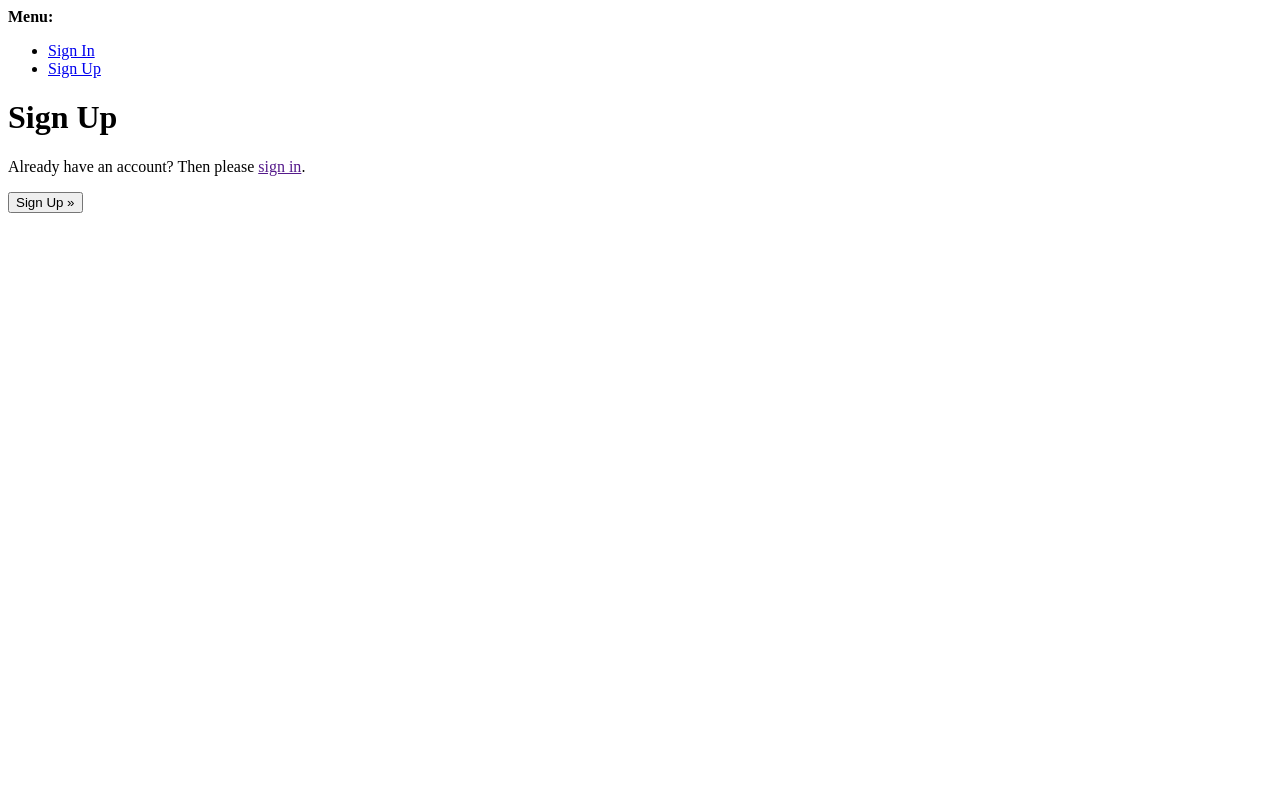
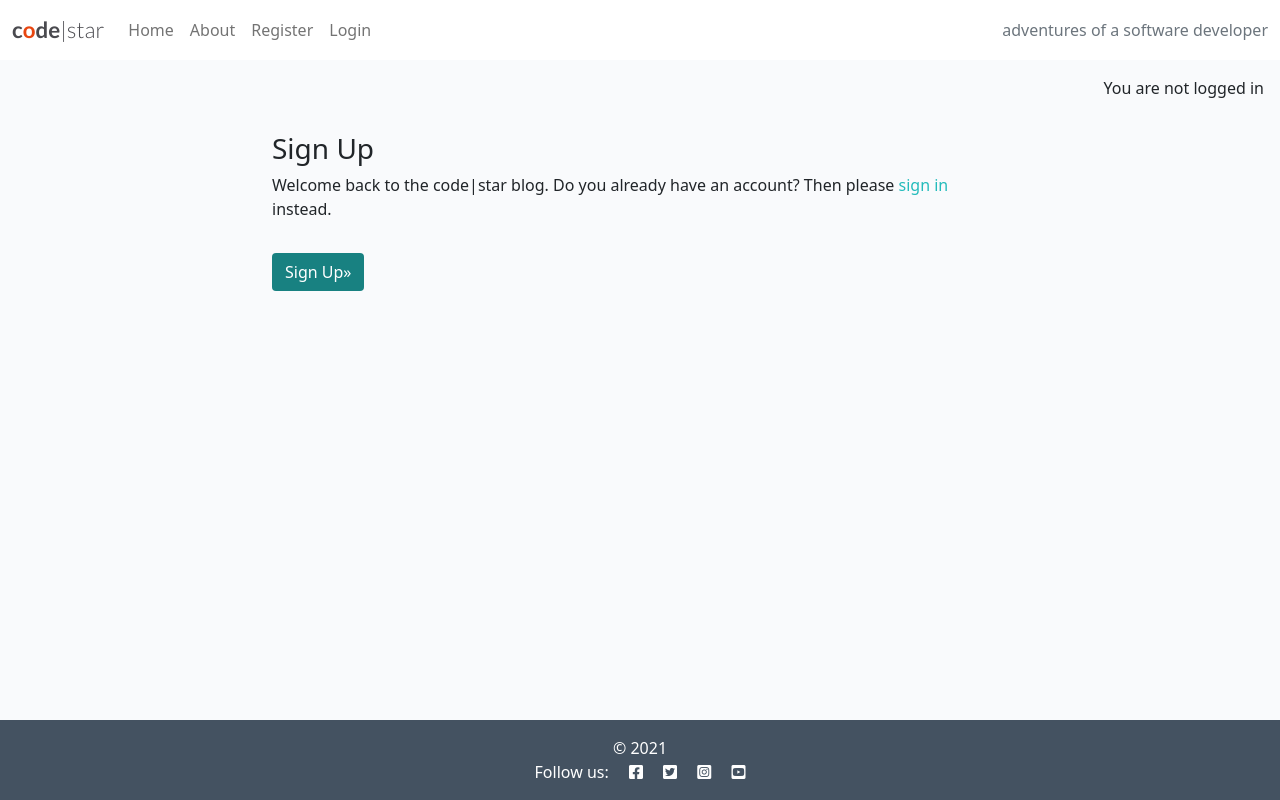
Before and after one commit to w1zzball/CI-Codestar, a Django app: template templates/account/signup.html in a window 1280 px wide. Run offline with Django 4.2, Linux system fonts and the light colour scheme; the template is opened without the code that fills it: most values are stand-ins (such as "Sample title", 1, 10 or a date in 2020).

Commit message:
Enhance signup page layout and messaging; add user authentication status to base template

```diff
--- a/templates/account/signup.html
+++ b/templates/account/signup.html
@@ -1,21 +1,35 @@
-{% extends "account/base.html" %}
+{% extends 'base.html' %}
 
 {% load i18n %}
 
-{% block head_title %}{% trans "Signup" %}{% endblock head_title %}
+{% block head_title %}
+  {% trans 'Signup' %}
+{% endblock %}
 
 {% block content %}
-<h1>{% trans "Sign Up" %}</h1>
+  <div class="container">
+    <div class="row">
+      <div class="col-md-8 mt-3 offset-md-2">
+        <h3>{% trans 'Sign Up' %}</h3>
 
-<p>{% blocktrans %}Already have an account? Then please <a href="{{ login_url }}">sign in</a>.{% endblocktrans %}</p>
-
+        <p>
+          {% blocktrans %}Welcome back to the code|star blog. Do you already have an account? Then please
+          <a class="link" href="{{ login_url }}">sign in</a>
+          instead.{% endblocktrans %}
+        </p>
+      </div>
+    </div>
+    <div class="row">
+      <div class="col-md-8 mt-3 offset-md-2">
         <form class="signup" id="signup_form" method="post" action="{% url 'account_signup' %}">
           {% csrf_token %}
           {{ form.as_p }}
           {% if redirect_field_value %}
             <input type="hidden" name="{{ redirect_field_name }}" value="{{ redirect_field_value }}" />
           {% endif %}
-  <button type="submit">{% trans "Sign Up" %} &raquo;</button>
+          <button class="btn btn-signup right" type="submit">{% trans 'Sign Up' %}&raquo;</button>
         </form>
-
-{% endblock content %}
+      </div>
+    </div>
+  </div>
+{% endblock %}
--- a/templates/base.html
+++ b/templates/base.html
@@ -58,6 +58,11 @@
     </nav>
 
     <main class="flex-shrink-0 main-bg">
+      {% if user.is_authenticated %}
+        <p class="text-end m-3">You are logged in as {{ user }}</p>
+      {% else %}
+        <p class="text-end m-3">You are not logged in</p>
+      {% endif %}
       {% block content %}
         <!-- Content Goes here -->
       {% endblock %}
```
Lines whose indentation alone changed are shown as unchanged.
